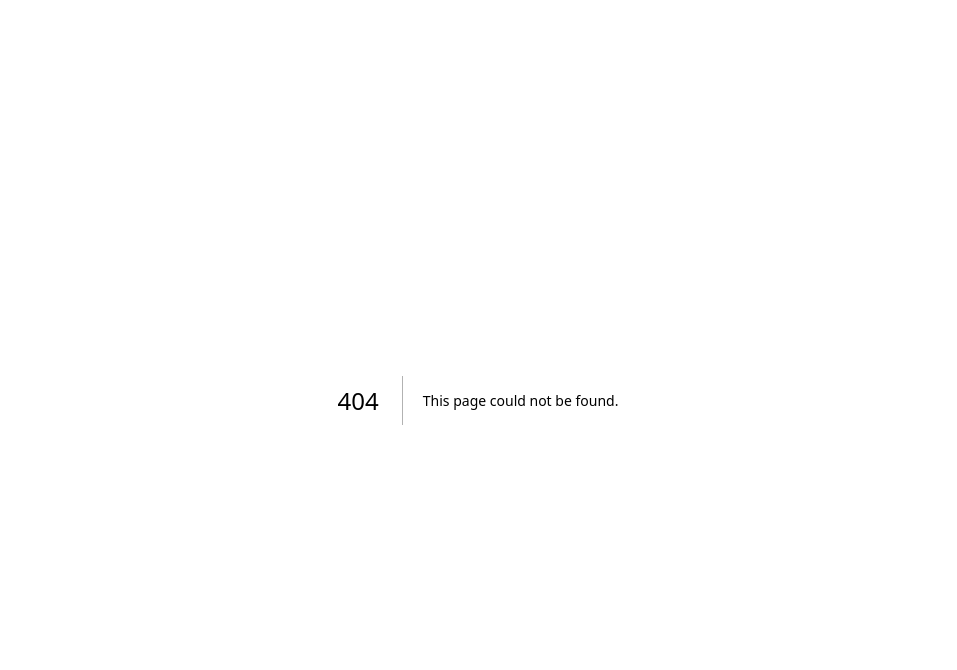
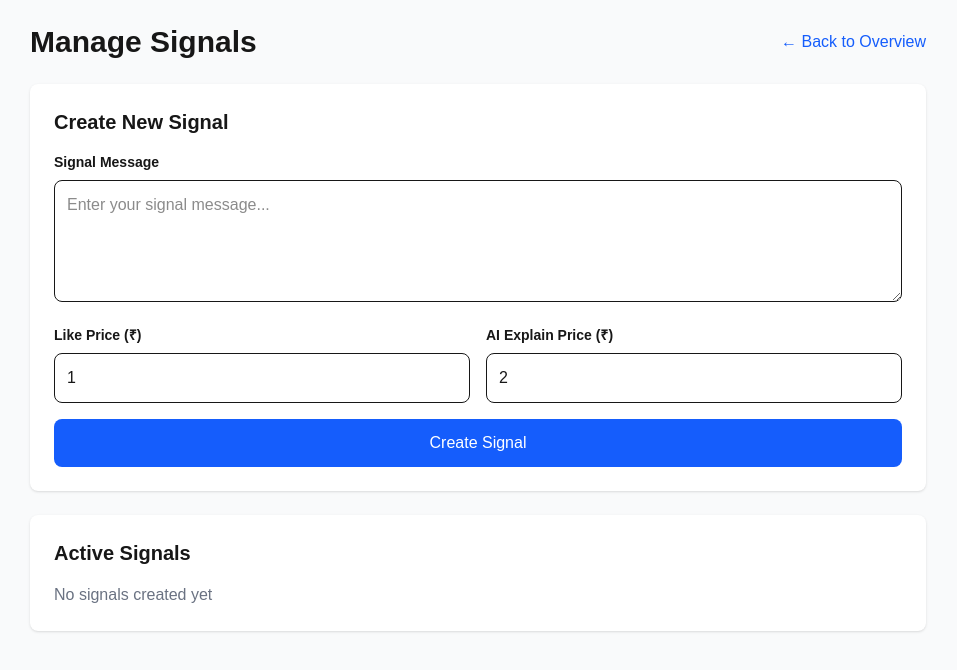
Before and after one commit to satyasandeep007/yellow-studio, a Next.js app: page /dashboard/signals in a window 1280 px wide. Before the commit this address had no page. Shown: the top 670 px of the page, without its empty margins (162-1119 px from the left). Built offline with nearby package versions, Linux system fonts and the light colour scheme.

Commit message:
feat: create dashboard pages

```diff
--- /dev/null
+++ b/app/dashboard/activity/page.tsx
@@ -0,0 +1,35 @@
+export default function DashboardActivity() {
+   return (
+      <div className="min-h-screen p-6 bg-gray-50">
+         <div className="max-w-6xl mx-auto">
+            <div className="flex justify-between items-center mb-6">
+               <h1 className="text-3xl font-bold">Activity History</h1>
+               <a href="/dashboard/overview" className="text-blue-600 hover:underline">
+                  ← Back to Overview
+               </a>
+            </div>
+
+            <div className="bg-white rounded-lg shadow overflow-hidden">
+               <table className="w-full">
+                  <thead className="bg-gray-100">
+                     <tr>
+                        <th className="px-6 py-3 text-left text-sm font-semibold">User</th>
+                        <th className="px-6 py-3 text-left text-sm font-semibold">Action</th>
+                        <th className="px-6 py-3 text-left text-sm font-semibold">Amount</th>
+                        <th className="px-6 py-3 text-left text-sm font-semibold">Time</th>
+                        <th className="px-6 py-3 text-left text-sm font-semibold">Status</th>
+                     </tr>
+                  </thead>
+                  <tbody>
+                     <tr className="border-t">
+                        <td className="px-6 py-4 text-gray-500" colSpan={5}>
+                           No transactions yet
+                        </td>
+                     </tr>
+                  </tbody>
+               </table>
+            </div>
+         </div>
+      </div>
+   );
+}
--- /dev/null
+++ b/app/dashboard/overview/page.tsx
@@ -0,0 +1,48 @@
+export default function DashboardOverview() {
+   return (
+      <div className="min-h-screen p-6 bg-gray-50">
+         <div className="max-w-6xl mx-auto">
+            <h1 className="text-3xl font-bold mb-8">Creator Dashboard ⭐</h1>
+
+            {/* Stats Grid */}
+            <div className="grid grid-cols-1 md:grid-cols-2 lg:grid-cols-4 gap-6 mb-8">
+               <div className="bg-white rounded-lg shadow p-6">
+                  <h3 className="text-sm font-semibold text-gray-600 mb-2">Today Earnings</h3>
+                  <p className="text-3xl font-bold text-green-600">$0.00</p>
+               </div>
+
+               <div className="bg-white rounded-lg shadow p-6">
+                  <h3 className="text-sm font-semibold text-gray-600 mb-2">Total Earnings</h3>
+                  <p className="text-3xl font-bold text-blue-600">$0.00</p>
+               </div>
+
+               <div className="bg-white rounded-lg shadow p-6">
+                  <h3 className="text-sm font-semibold text-gray-600 mb-2">Users</h3>
+                  <p className="text-3xl font-bold text-purple-600">0</p>
+               </div>
+
+               <div className="bg-white rounded-lg shadow p-6">
+                  <h3 className="text-sm font-semibold text-gray-600 mb-2">Interactions</h3>
+                  <p className="text-3xl font-bold text-orange-600">0</p>
+               </div>
+            </div>
+
+            {/* Quick Actions */}
+            <div className="bg-white rounded-lg shadow p-6">
+               <h2 className="text-xl font-bold mb-4">Quick Actions</h2>
+               <div className="flex gap-3">
+                  <a href="/dashboard/signals" className="px-6 py-3 bg-blue-600 text-white rounded-lg hover:bg-blue-700">
+                     Manage Signals
+                  </a>
+                  <a href="/dashboard/activity" className="px-6 py-3 bg-gray-200 text-gray-700 rounded-lg hover:bg-gray-300">
+                     View Activity
+                  </a>
+                  <a href="/dashboard/settlement" className="px-6 py-3 bg-green-600 text-white rounded-lg hover:bg-green-700">
+                     Settle Funds
+                  </a>
+               </div>
+            </div>
+         </div>
+      </div>
+   );
+}
--- /dev/null
+++ b/app/dashboard/page.tsx
@@ -0,0 +1,5 @@
+import { redirect } from 'next/navigation';
+
+export default function Dashboard() {
+   redirect('/dashboard/overview');
+}
--- /dev/null
+++ b/app/dashboard/settlement/page.tsx
@@ -0,0 +1,48 @@
+export default function DashboardSettlement() {
+   return (
+      <div className="min-h-screen p-6 bg-gray-50">
+         <div className="max-w-4xl mx-auto">
+            <div className="flex justify-between items-center mb-6">
+               <h1 className="text-3xl font-bold">Settlement</h1>
+               <a href="/dashboard/overview" className="text-blue-600 hover:underline">
+                  ← Back to Overview
+               </a>
+            </div>
+
+            {/* Current Balance */}
+            <div className="bg-white rounded-lg shadow p-6 mb-6">
+               <h2 className="text-xl font-bold mb-4">Off-Chain Balance</h2>
+               <p className="text-4xl font-bold text-green-600 mb-4">$0.00 USDC</p>
+               <button className="px-6 py-3 bg-blue-600 text-white rounded-lg hover:bg-blue-700">
+                  Settle to Wallet
+               </button>
+            </div>
+
+            {/* Settlement History */}
+            <div className="bg-white rounded-lg shadow p-6">
+               <h2 className="text-xl font-bold mb-4">Settlement History</h2>
+
+               <div className="overflow-hidden">
+                  <table className="w-full">
+                     <thead className="bg-gray-100">
+                        <tr>
+                           <th className="px-4 py-3 text-left text-sm font-semibold">Date</th>
+                           <th className="px-4 py-3 text-left text-sm font-semibold">Amount</th>
+                           <th className="px-4 py-3 text-left text-sm font-semibold">Tx Hash</th>
+                           <th className="px-4 py-3 text-left text-sm font-semibold">Status</th>
+                        </tr>
+                     </thead>
+                     <tbody>
+                        <tr>
+                           <td className="px-4 py-4 text-gray-500" colSpan={4}>
+                              No settlements yet
+                           </td>
+                        </tr>
+                     </tbody>
+                  </table>
+               </div>
+            </div>
+         </div>
+      </div>
+   );
+}
--- /dev/null
+++ b/app/dashboard/signals/page.tsx
@@ -0,0 +1,51 @@
+export default function DashboardSignals() {
+   return (
+      <div className="min-h-screen p-6 bg-gray-50">
+         <div className="max-w-4xl mx-auto">
+            <div className="flex justify-between items-center mb-6">
+               <h1 className="text-3xl font-bold">Manage Signals</h1>
+               <a href="/dashboard/overview" className="text-blue-600 hover:underline">
+                  ← Back to Overview
+               </a>
+            </div>
+
+            {/* Create Signal Form */}
+            <div className="bg-white rounded-lg shadow p-6 mb-6">
+               <h2 className="text-xl font-bold mb-4">Create New Signal</h2>
+
+               <div className="space-y-4">
+                  <div>
+                     <label className="block text-sm font-semibold mb-2">Signal Message</label>
+                     <textarea
+                        className="w-full p-3 border rounded-lg"
+                        placeholder="Enter your signal message..."
+                        rows={4}
+                     />
+                  </div>
+
+                  <div className="grid grid-cols-2 gap-4">
+                     <div>
+                        <label className="block text-sm font-semibold mb-2">Like Price (₹)</label>
+                        <input type="number" className="w-full p-3 border rounded-lg" defaultValue="1" />
+                     </div>
+                     <div>
+                        <label className="block text-sm font-semibold mb-2">AI Explain Price (₹)</label>
+                        <input type="number" className="w-full p-3 border rounded-lg" defaultValue="2" />
+                     </div>
+                  </div>
+
+                  <button className="w-full px-6 py-3 bg-blue-600 text-white rounded-lg hover:bg-blue-700">
+                     Create Signal
+                  </button>
+               </div>
+            </div>
+
+            {/* Existing Signals */}
+            <div className="bg-white rounded-lg shadow p-6">
+               <h2 className="text-xl font-bold mb-4">Active Signals</h2>
+               <p className="text-gray-500">No signals created yet</p>
+            </div>
+         </div>
+      </div>
+   );
+}
```
